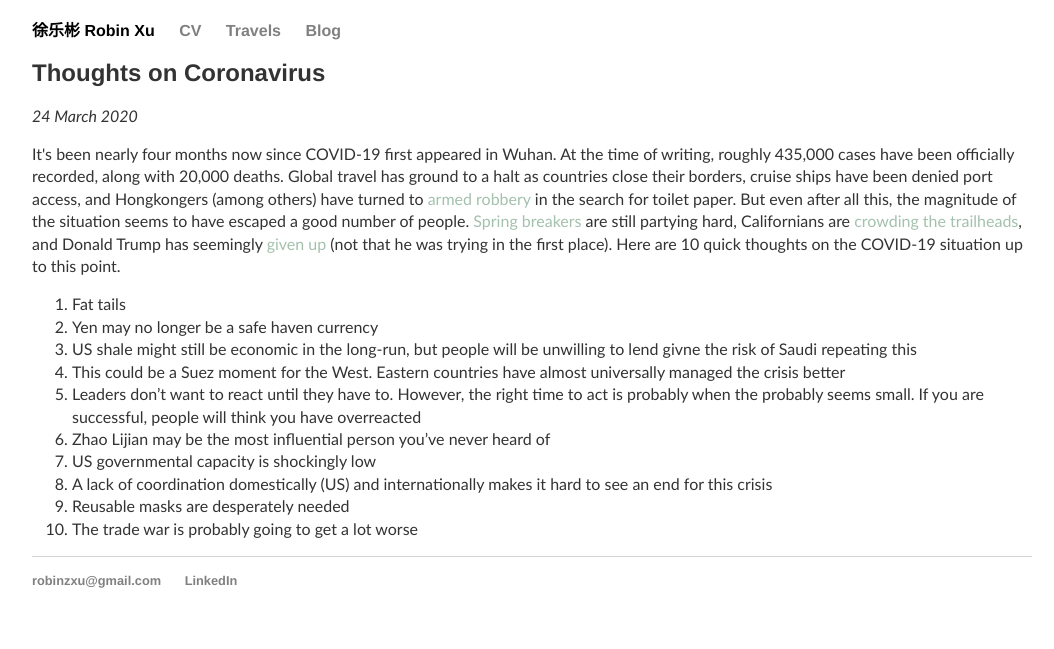
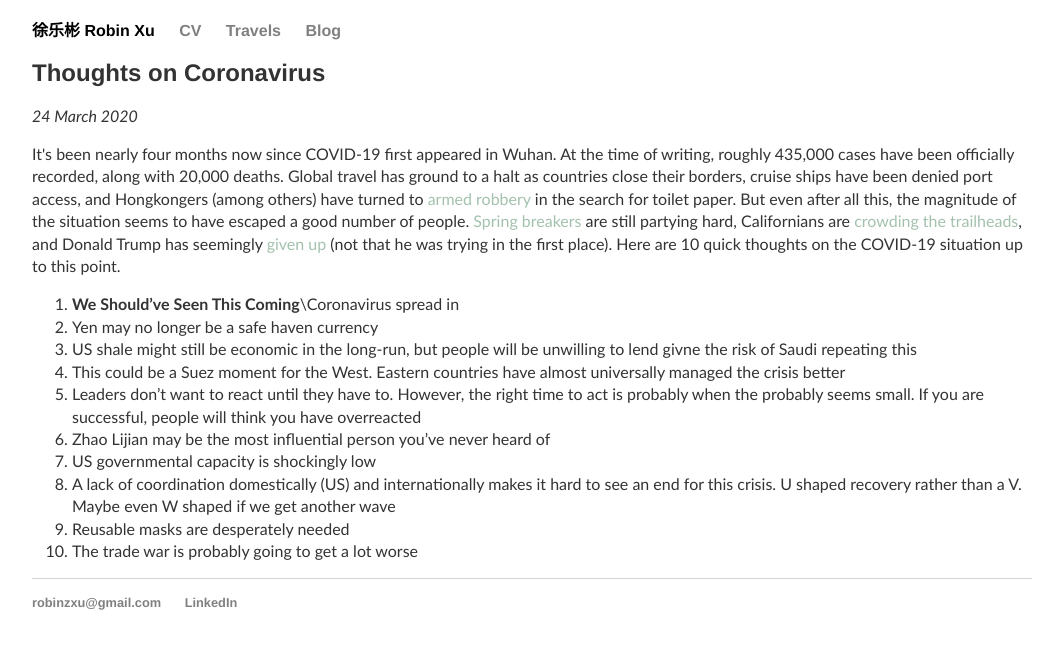
Before and after one commit to robinzxu/robinzxu.github.io, a Jekyll site: the page built from _posts/2020-03-24-thoughts-on-coronavirus.md, in a window 1280 px wide. Shown: the top 649 px of the page, without its empty margins (108-1162 px from the left). Built offline with Jekyll 4.4.1, drawn with Linux system fonts in a browser that asks for light colours.

Commit message:
Update 2020-03-24-thoughts-on-coronavirus.md

```diff
--- a/_posts/2020-03-24-thoughts-on-coronavirus.md
+++ b/_posts/2020-03-24-thoughts-on-coronavirus.md
@@ -6,13 +6,13 @@ date: 2020-03-24
 
 It\'s been nearly four months now since COVID-19 first appeared in Wuhan. At the time of writing, roughly 435,000 cases have been officially recorded, along with 20,000 deaths. Global travel has ground to a halt as countries close their borders, cruise ships have been denied port access, and Hongkongers (among others) have turned to [armed robbery](https://www.scmp.com/news/hong-kong/law-and-crime/article/3050907/armed-gang-steals-hk1000-toilet-paper-coronavirus){:target="_blank" rel="noopener"} in the search for toilet paper. But even after all this, the magnitude of the situation seems to have escaped a good number of people. [Spring breakers](https://www.usatoday.com/story/travel/destinations/2020/03/19/spring-break-beaches-florida-look-packed-despite-coronavirus-spread/2873248001/){:target="_blank" rel="noopener"} are still partying hard, Californians are [crowding the trailheads](https://www.wsj.com/articles/no-californians-sheltering-in-place-doesnt-include-hiking-in-crowds-11585065557){:target="_blank" rel="noopener"}, and Donald Trump has seemingly [given up](https://twitter.com/realDonaldTrump/status/1241935285916782593/){:target="_blank" rel="noopener"} (not that he was trying in the first place). Here are 10 quick thoughts on the COVID-19 situation up to this point.
 
-1. Fat tails
+1. **We Should've Seen This Coming**\Coronavirus spread in
 2. Yen may no longer be a safe haven currency
 3. US shale might still be economic in the long-run, but people will be unwilling to lend givne the risk of Saudi repeating this
 4. This could be a Suez moment for the West. Eastern countries have almost universally managed the crisis better
 5. Leaders don't want to react until they have to. However, the right time to act is probably when the probably seems small. If you are successful, people will think you have overreacted
 6. Zhao Lijian may be the most influential person you've never heard of
 7. US governmental capacity is shockingly low
-8. A lack of coordination domestically (US) and internationally makes it hard to see an end for this crisis
+8. A lack of coordination domestically (US) and internationally makes it hard to see an end for this crisis. U shaped recovery rather than a V. Maybe even W shaped if we get another wave
 9. Reusable masks are desperately needed
 10. The trade war is probably going to get a lot worse
```
